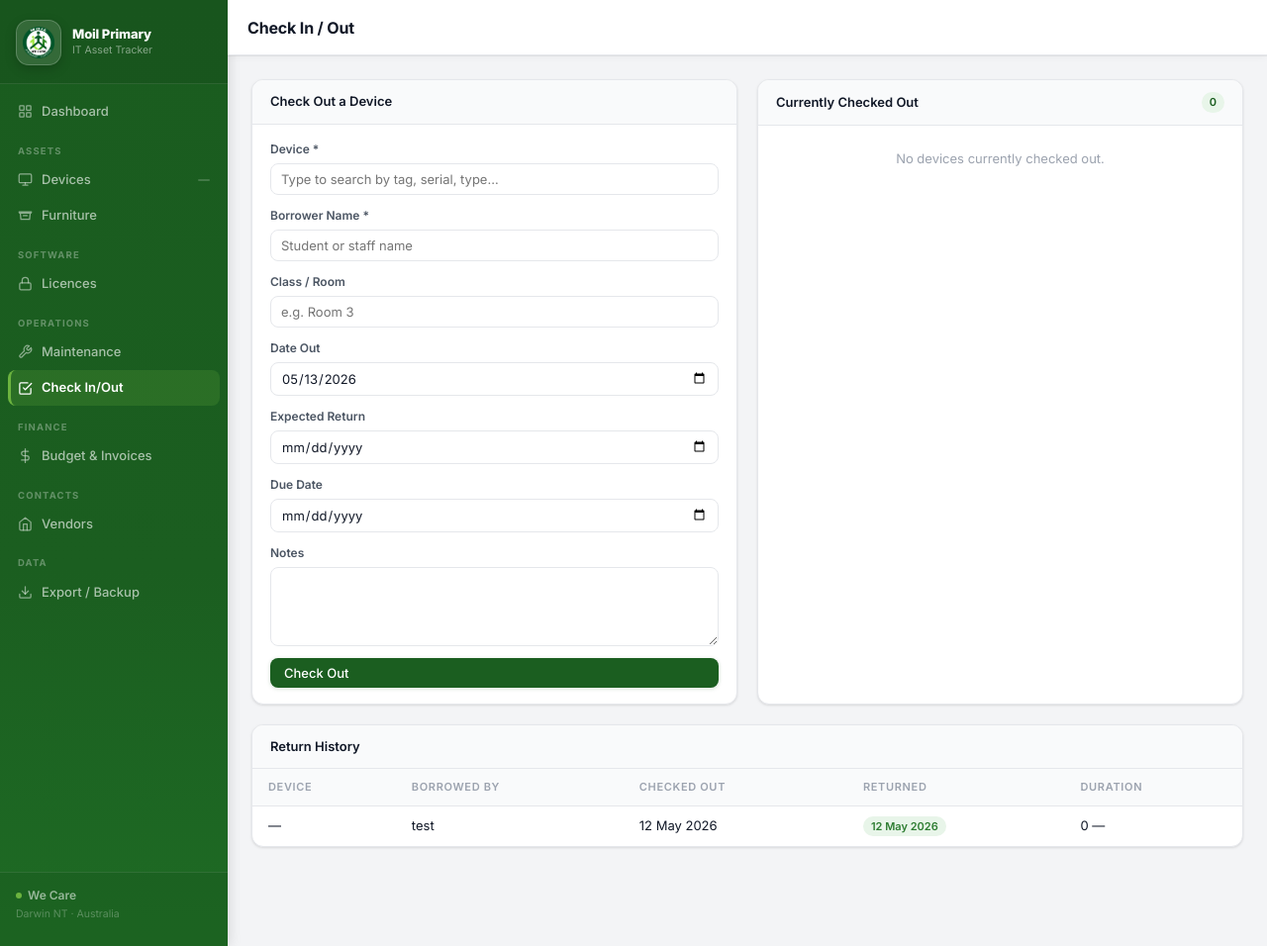
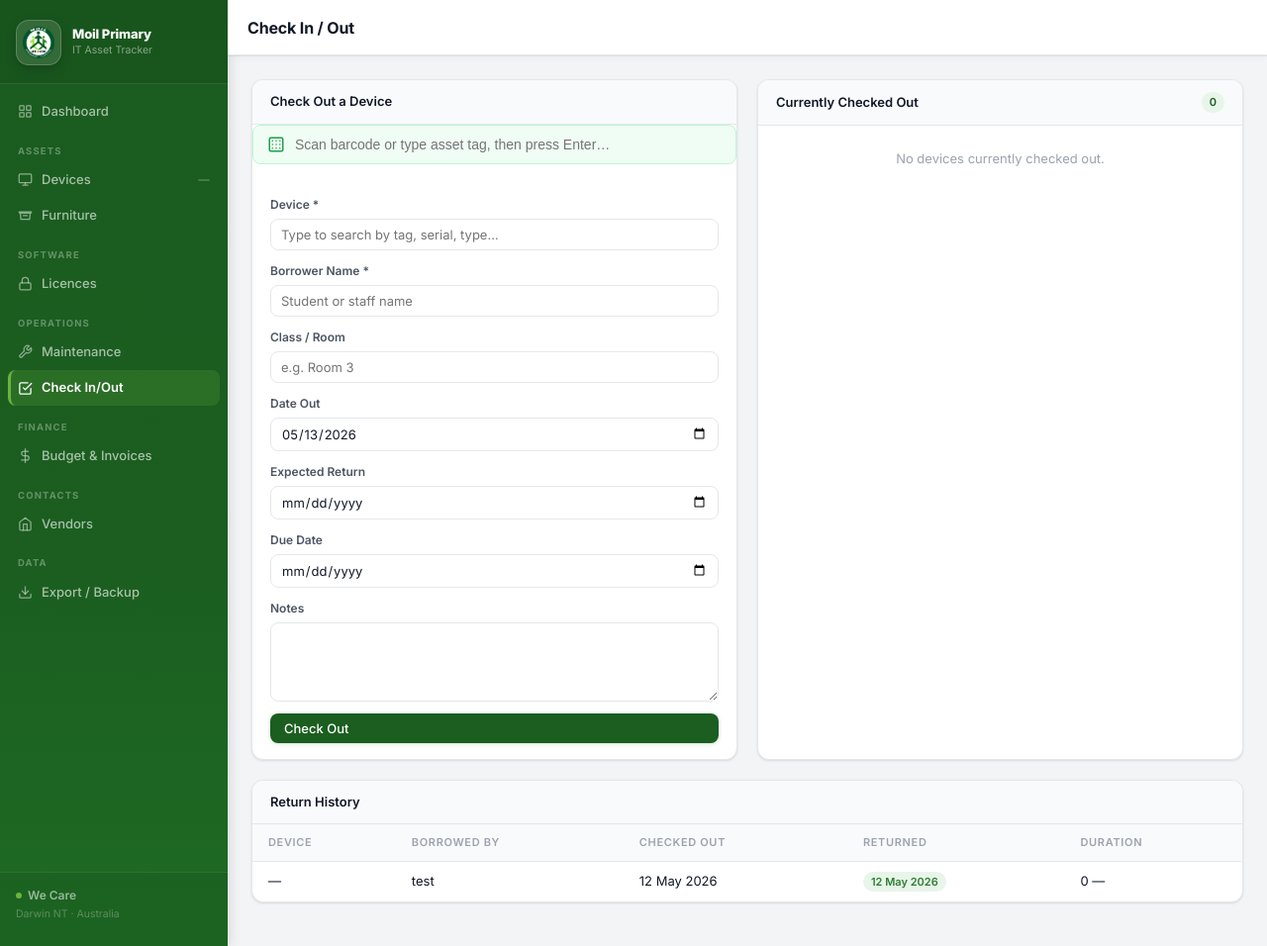
Before and after one commit to Amritak47/school-assets, a Flask app: page /checkout in a window 1280 px wide. Shown: the whole page at 99% size. Run offline with Flask 3, Linux system fonts and the light colour scheme; data comes from the database, SQL or seed files in the repository.

Commit message:
Add barcode scan support to Check In/Out page
Scan box auto-focuses on page load, matches by asset tag or serial number,
selects the device and jumps cursor to borrower name field on Enter.

Co-Authored-By: Claude Sonnet 4.6 <noreply@anthropic.com>

```diff
--- a/templates/checkout.html
+++ b/templates/checkout.html
@@ -8,16 +8,27 @@
   <!-- Check out form -->
   <div class="card">
     <div class="card-head">Check Out a Device</div>
+
+    <!-- Barcode scan strip -->
+    <div style="background:#F0FDF4; border:1px solid #BBF7D0; border-radius:8px; padding:10px 14px; margin-bottom:16px; display:flex; align-items:center; gap:10px;">
+      <svg viewBox="0 0 24 24" fill="none" stroke="#16A34A" stroke-width="2" stroke-linecap="round" stroke-linejoin="round" width="18" height="18"><rect x="3" y="3" width="18" height="18" rx="2"/><path d="M7 7h.01M7 12h.01M7 17h.01M12 7h.01M12 12h.01M12 17h.01M17 7h.01M17 12h.01M17 17h.01"/></svg>
+      <input id="scan-input" type="text" placeholder="Scan barcode or type asset tag, then press Enter…"
+             autocomplete="off" autocorrect="off" spellcheck="false"
+             style="flex:1; border:none; background:transparent; font-size:14px; outline:none; color:var(--text);">
+    </div>
+
     <form method="post" action="{{ url_for('checkout_new') }}" class="form-inline">
       <div class="form-group">
         <label>Device *</label>
         <div class="device-picker">
-          <input type="text" class="device-picker-input" placeholder="Type to search by tag, serial, type…" autocomplete="off">
-          <input type="hidden" name="device_id" required>
+          <input id="device-picker-input" type="text" class="device-picker-input" placeholder="Type to search by tag, serial, type…" autocomplete="off">
+          <input type="hidden" name="device_id" id="device_id_input" required>
           <ul class="picker-dropdown">
             {% for d in devices %}
             <li class="picker-option"
                 data-value="{{ d['id'] }}"
+                data-tag="{{ (d['asset_tag'] or '')|upper }}"
+                data-serial="{{ (d['serial_number'] or '')|upper }}"
                 data-label="{{ (d['asset_tag'] or d['serial_number'] or '') ~ ' ' ~ d['device_type'] }}">
               <span class="picker-option-label">{{ d['asset_tag'] or d['serial_number'] or ('Device #' ~ d['id']) }}</span>
               <span class="picker-option-sub">{{ d['device_type'] }}</span>
@@ -117,4 +128,59 @@
   </table>
   {% endif %}
 </div>
+
+{% block scripts %}
+<script>
+(function() {
+  const scanInput     = document.getElementById('scan-input');
+  const pickerInput   = document.getElementById('device-picker-input');
+  const deviceIdInput = document.getElementById('device_id_input');
+  const borrowerInput = document.querySelector('input[name="borrower_name"]');
+  const options       = Array.from(document.querySelectorAll('.picker-option'));
+
+  scanInput.focus();
+
+  function matchDevice(query) {
+    const q = query.trim().toUpperCase();
+    if (!q) return null;
+    return options.find(o =>
+      o.dataset.tag === q ||
+      o.dataset.serial === q ||
+      o.dataset.label.toUpperCase().startsWith(q)
+    ) || null;
+  }
+
+  function selectOption(opt) {
+    deviceIdInput.value = opt.dataset.value;
+    pickerInput.value   = opt.querySelector('.picker-option-label').textContent.trim() +
+                          ' — ' + opt.querySelector('.picker-option-sub').textContent.trim();
+    pickerInput.style.borderColor = '#16A34A';
+    scanInput.value = '';
+    scanInput.style.background = '';
+    if (borrowerInput) { borrowerInput.focus(); borrowerInput.select(); }
+  }
+
+  scanInput.addEventListener('keydown', function(e) {
+    if (e.key === 'Enter') {
+      e.preventDefault();
+      const match = matchDevice(this.value);
+      if (match) {
+        selectOption(match);
+      } else {
+        this.style.color = '#DC2626';
+        setTimeout(() => { this.style.color = ''; }, 800);
+      }
+    }
+  });
+
+  scanInput.addEventListener('input', function() {
+    const match = matchDevice(this.value);
+    this.style.background = this.value.length > 2
+      ? (match ? '#F0FDF4' : '#FEF2F2')
+      : '';
+  });
+})();
+</script>
 {% endblock %}
+
+{% endblock %}
```
